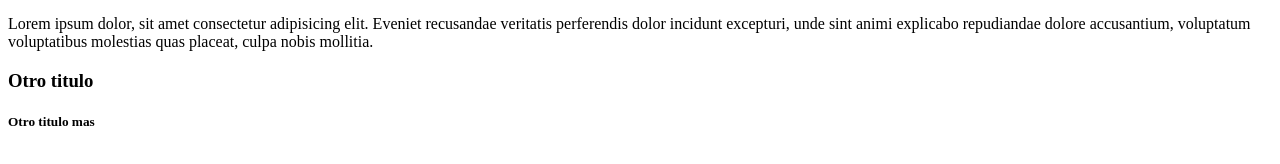
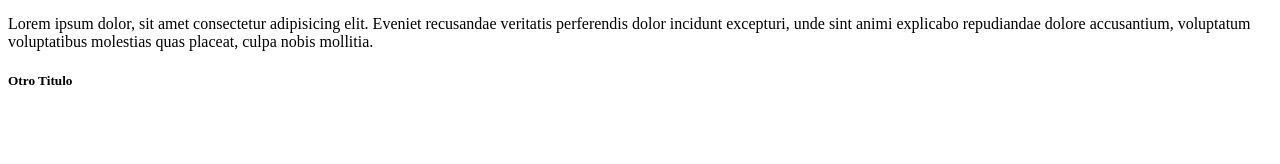
Before and after one commit to aaltamiranomiguel/G-y-G, a plain HTML site: page index.html in a window 1280 px wide. Shown: the part 146-310 px from the top of the page. Drawn offline with Linux system fonts and the light colour scheme.

Commit message:
[Feature] Agregue H5

```diff
--- a/index.html
+++ b/index.html
@@ -12,7 +12,6 @@
     <h2>Hacemos un cambio</h2>
     <p>lore</p>
     <p>Lorem ipsum dolor, sit amet consectetur adipisicing elit. Eveniet recusandae veritatis perferendis dolor incidunt excepturi, unde sint animi explicabo repudiandae dolore accusantium, voluptatum voluptatibus molestias quas placeat, culpa nobis mollitia.</p>
-    <h3>Otro titulo</h3>
-    <h5>Otro titulo mas</h5>
+    <h5>Otro Titulo</h5>
 </body>
 </html>
```
